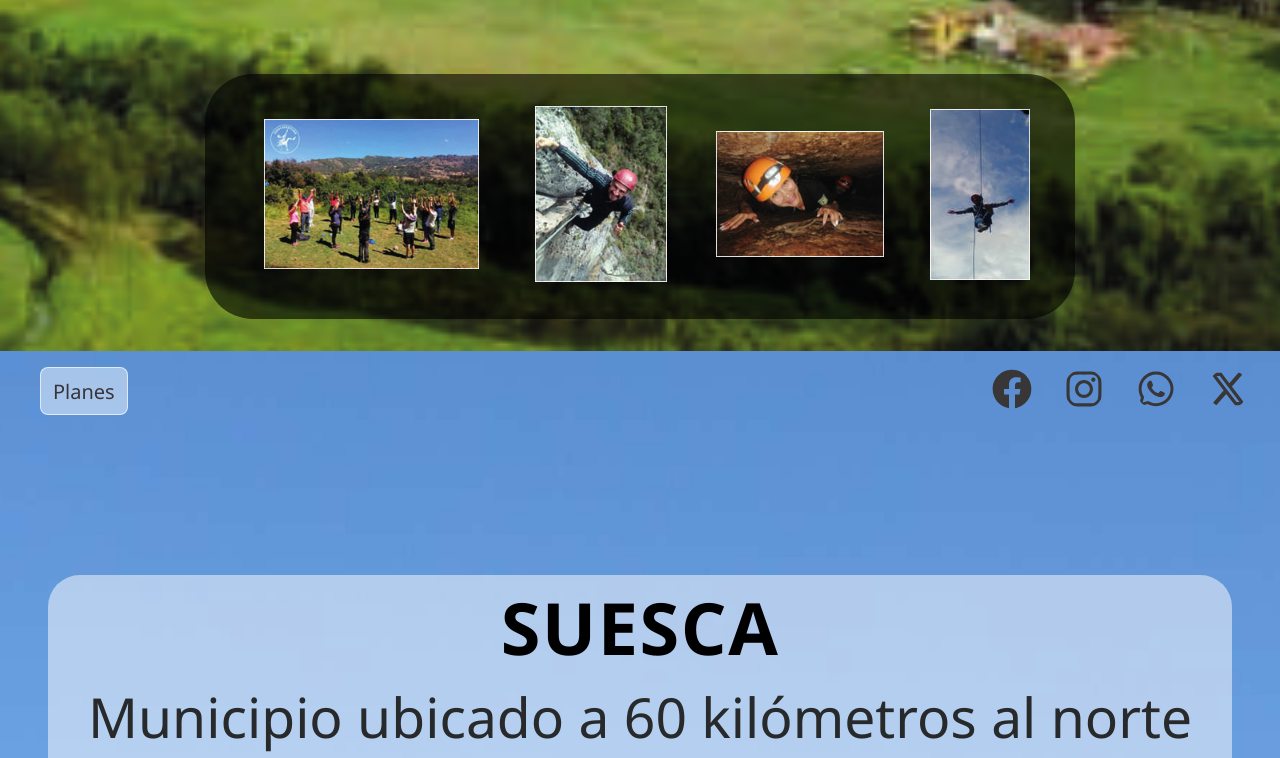
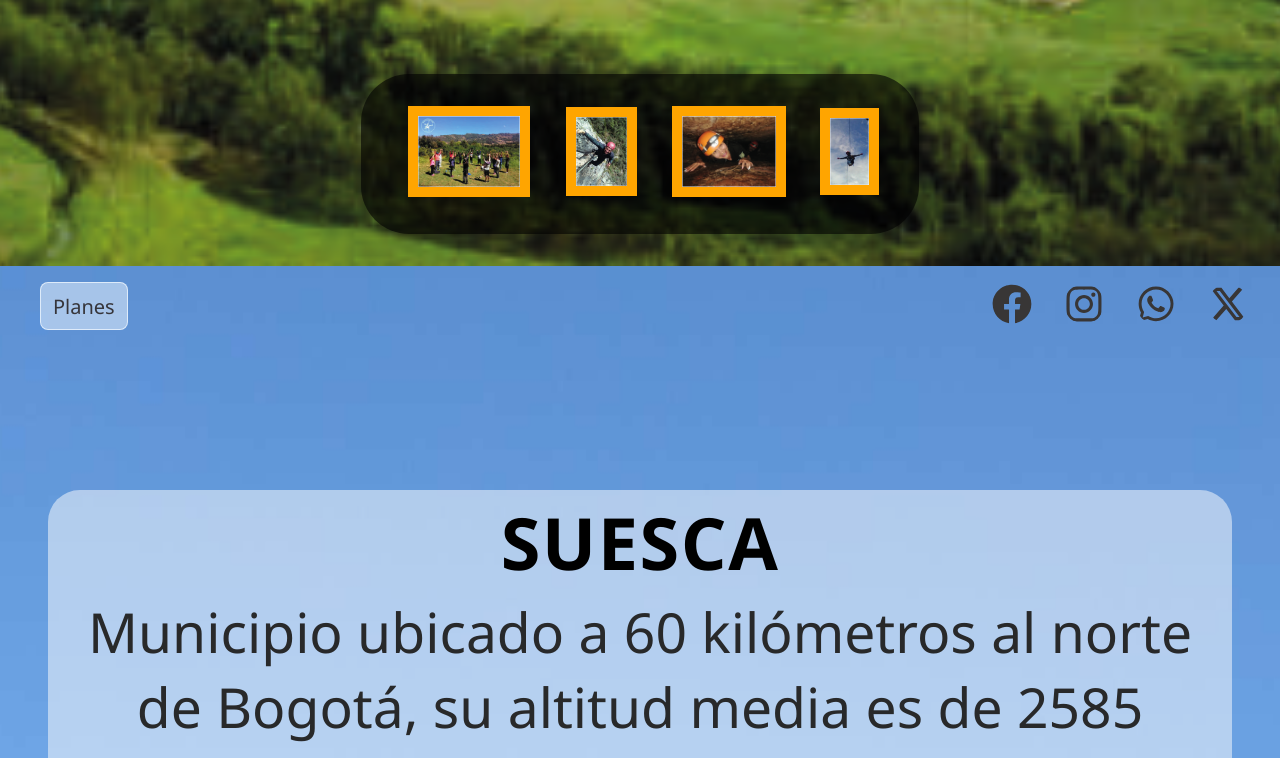
Before and after one commit to dimatteoCarlos/landing-page-suescaventura, a React (Vite) app: page / in a window 1280 px wide. Shown: the part 2059-2817 px from the top of the page. Built offline with nearby package versions, Linux system fonts and the light colour scheme.

Commit message:
lastpage bottom image limited to 7rem heigth

```diff
--- a/src/styles/style-lastPage.css
+++ b/src/styles/style-lastPage.css
@@ -107,10 +107,13 @@
   border-radius: 50%;
 }
 
-.page__photoGroup {
+.page__photoGroup{
   width: 70%;
+  max-height:7rem;
+
   align-self: center;
   max-width: 80%;
+  border: 10px solid orange;
 }
 
 .page__photoGroup:hover {
```
